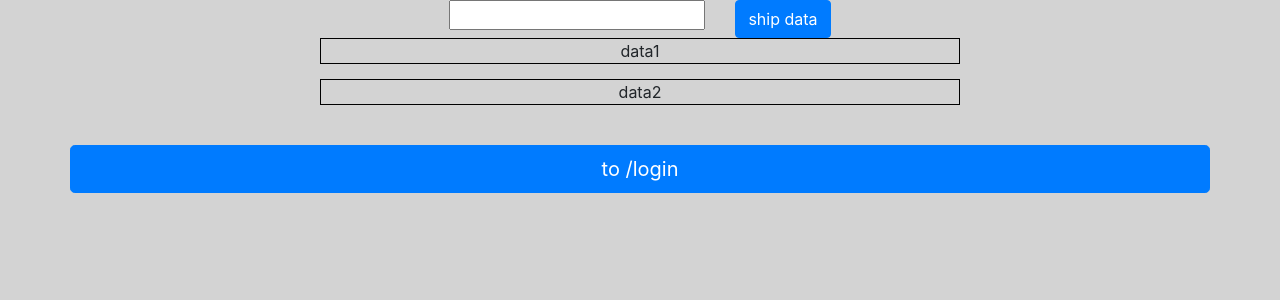
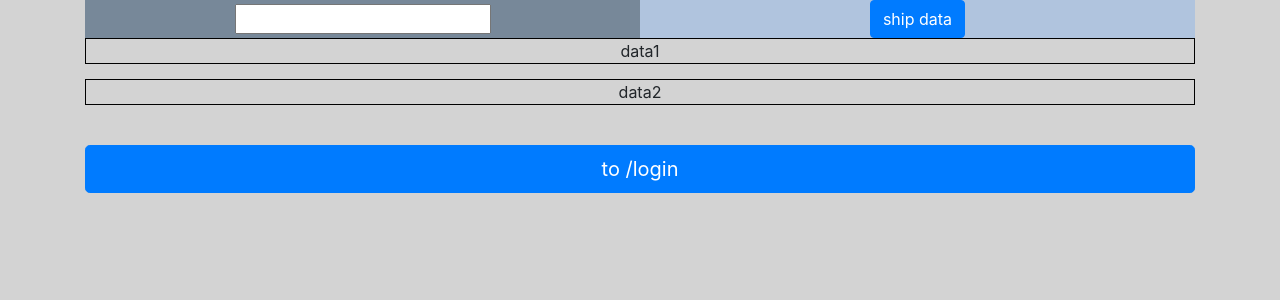
Before and after one commit to michaelmccarty/myApp2, an Angular app: page /dash in a window 1280 px wide. Shown: the top 300 px of the page. Built offline with nearby package versions, Linux system fonts and the light colour scheme.

Commit message:
Styled the dashboard

```diff
--- a/src/app/Modules/Main/dash/dash.component.html
+++ b/src/app/Modules/Main/dash/dash.component.html
@@ -1,12 +1,16 @@
 <div class="container">
-    <div class="column">
-        <div class="row justify-content-center">
+    <div class="row">
+        <div class="col-12">
             <app-data-form (submitEvent)="receiveMessage($event)"></app-data-form>
         </div>
-        <div class="row justify-content-center">
+    </div>
+    <div class="row">
+        <div class="col-12">
             <app-units [units]="data"></app-units>
         </div>
-        <div class="row">
+    </div>
+    <div class="row">
+        <div class="col-12">
             <button routerLink="/login" class="btn btn-lg btn-primary btn-block" type="submit" style="margin-top: 25px">
                 to /login</button>
         </div>
--- a/src/app/Modules/Main/data-form/data-form.component.html
+++ b/src/app/Modules/Main/data-form/data-form.component.html
@@ -1,11 +1,12 @@
 <div class="container">
     <form>
         <div class="row">
-            <div class="col">
+            <div class="col-lg-6 text-center"
+                style="padding-left: 0px; padding-right: 0px;padding-top: 4px; background-color:lightslategrey">
                 <input type="text" [formControl]="data" required>
-
             </div>
-            <div class="col">
+            <div class="col-lg-6 text-center"
+                style="padding-left: 0px; padding-right: 0px;background-color:lightsteelblue">
                 <button class="btn btn-primary" (click)="submit()">ship data</button>
             </div>
         </div>
--- a/src/app/Modules/Main/unit/unit.component.css
+++ b/src/app/Modules/Main/unit/unit.component.css
@@ -2,6 +2,5 @@
   border: 1px solid black;
   margin-bottom: 15px;
   width: 100%;
-  width: 50vw;
   word-wrap: break-word;
 }
```
